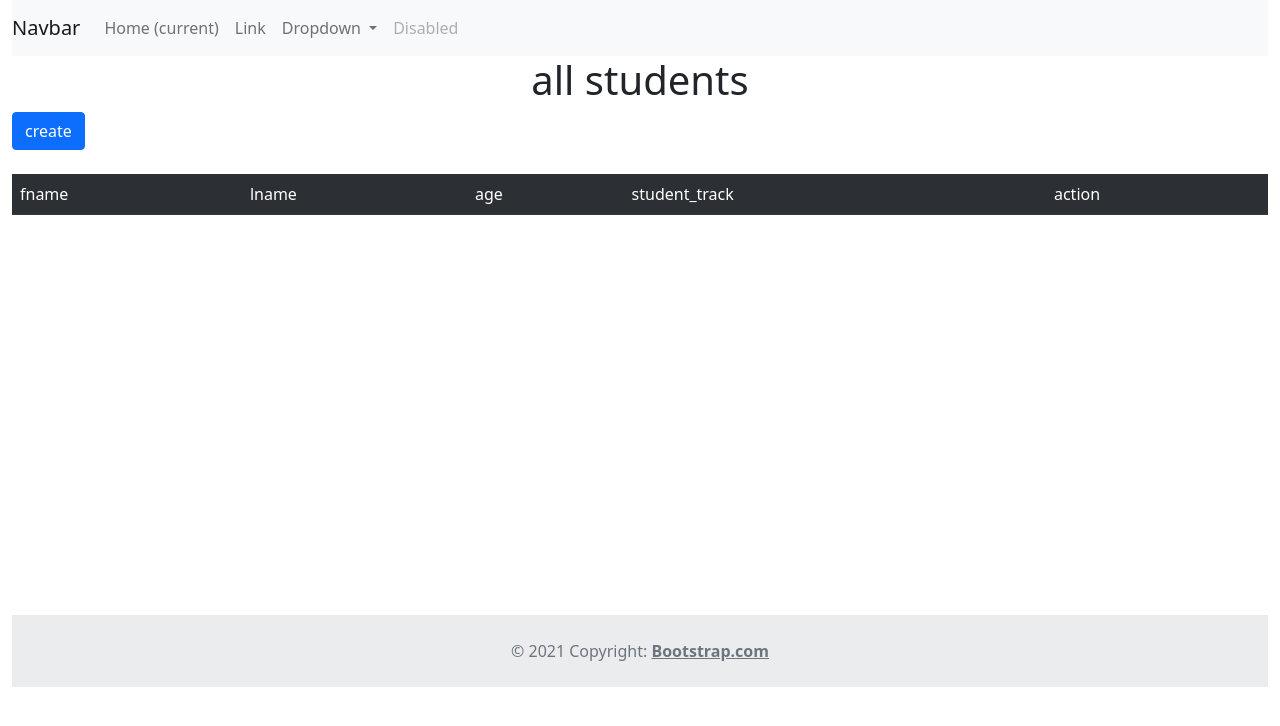
After one commit to IslamAhmed0/lab_one_django, a Django app: page /courses/ in a window 1280 px wide. The commit adds this page. Shown: the top 726 px of the page. Run offline with Django 3.2, Linux system fonts and the light colour scheme; data that the repository does not hold is empty.

Commit message:
lab-3 and lab-2

```diff
--- a/courses/models.py
+++ b/courses/models.py
@@ -13,6 +13,8 @@ class Student(models.Model):
     fname = models.CharField(max_length = 50, null=True, default='someone')
     lname = models.CharField(max_length=50, null=True, default='someone')
     age = models.IntegerField()
+    email = models.EmailField()
+    img = models.ImageField()
     #relastion with track
     student_track = models.ForeignKey(Track, on_delete=models.CASCADE)
 
--- /dev/null
+++ b/courses/templates/base.html
@@ -0,0 +1,72 @@
+
+{%load static %}
+<!DOCTYPE html>
+<html lang="en">
+<head>
+    <meta charset="UTF-8">
+    <meta name="viewport" content="width=device-width, initial-scale=1.0">
+    <title>Document</title>
+    <link href="https://cdn.jsdelivr.net/npm/bootstrap@5.0.1/dist/css/bootstrap.min.css" rel="stylesheet" integrity="sha384-+0n0xVW2eSR5OomGNYDnhzAbDsOXxcvSN1TPprVMTNDbiYZCxYbOOl7+AMvyTG2x" crossorigin="anonymous">
+
+  <link rel="stylesheet" href="{% static 'css/style.css' %}">
+</head>
+<body>
+
+<div class="container-fluid">
+  <header>
+        <nav class="navbar navbar-expand-lg navbar-light bg-light">
+  <a class="navbar-brand" href="#">Navbar</a>
+  <button class="navbar-toggler" type="button" data-toggle="collapse" data-target="#navbarSupportedContent" aria-controls="navbarSupportedContent" aria-expanded="false" aria-label="Toggle navigation">
+    <span class="navbar-toggler-icon"></span>
+  </button>
+
+  <div class="collapse navbar-collapse" id="navbarSupportedContent">
+    <ul class="navbar-nav mr-auto">
+      <li class="nav-item active">
+        <a class="nav-link" href="#">Home <span class="sr-only">(current)</span></a>
+      </li>
+      <li class="nav-item">
+        <a class="nav-link" href="#">Link</a>
+      </li>
+      <li class="nav-item dropdown">
+        <a class="nav-link dropdown-toggle" href="#" id="navbarDropdown" role="button" data-toggle="dropdown" aria-haspopup="true" aria-expanded="false">
+          Dropdown
+        </a>
+        <div class="dropdown-menu" aria-labelledby="navbarDropdown">
+          <a class="dropdown-item" href="#">Action</a>
+          <a class="dropdown-item" href="#">Another action</a>
+          <div class="dropdown-divider"></div>
+          <a class="dropdown-item" href="#">Something else here</a>
+        </div>
+      </li>
+      <li class="nav-item">
+        <a class="nav-link disabled" href="#">Disabled</a>
+      </li>
+    </ul>
+
+  </div>
+</nav>
+    </header>
+
+    {% block content %} {% endblock %}
+
+
+
+        <!-- Footer -->
+<!-- Footer -->
+<footer style="margin-top: 400px" class="text-center  text-lg-start bg-light text-muted">
+
+  <!-- Copyright -->
+  <div class="text-center p-4" style="background-color: rgba(0, 0, 0, 0.05);">
+    © 2021 Copyright:
+    <a class="text-reset fw-bold" href="https://mdbootstrap.com/">Bootstrap.com</a>
+  </div>
+  <!-- Copyright -->
+</footer>
+
+</div>
+
+
+
+</body>
+</html>
--- a/courses/templates/index.html
+++ b/courses/templates/index.html
@@ -1,17 +1,54 @@
-<!DOCTYPE html>
-<html lang="en">
-<head>
-    <meta charset="UTF-8">
-    <meta name="viewport" content="width=device-width, initial-scale=1.0">
-    <title>Document</title>
-</head>
-<body>
-    <ul>
+{% extends './base.html' %}
 
-    {% for book in books %}
-         <ul><a href="{% url 'book' book.id %}">{{book.name}}</a></ul>
+
+{%load static %}
+
+
+{% block content %}
+<h1 class="text-center">all students</h1>
+<a class="btn btn-primary" href="create">create</a><br><br>
+<table class="table table-dark table-striped">
+
+            <tr>
+
+                <td>fname</td>
+                <td>lname</td>
+                <td>age</td>
+
+                <td>student_track</td>
+                <td>action</td>
+
+            </tr>
+            <tr>
+              {% for student in students %}
+                <tr>
+
+         <td><a href="{{student.id}}">{{student.fname}}</a></td>
+         <td>{{student.lname}}</td>
+         <td>{{student.age}}</td>
+<!--             <td>{{student.id}}</td>-->
+
+         <td>{{student.student_track}}</td>
+
+    <td>
+        <form method="delete" action="delete/{{student.id}}" style="display:inline-block;">
+            <input class="btn btn-primary" type="submit" value="Delete"/>
+
+        </form>
+
+               <form method="edit" action="edit/{{student.id}}" style="display:inline-block">
+                        <input class="btn btn-danger" type="submit" value="edit"/>
+
+        </form>
+    </td>
+<!--                <td><button class="btn btn-primary"><a href="">delete</a></button> <button class="btn btn-primary">edit</button></td>-->
+
+           </tr>
+
+
     {% endfor %}
 
-</ul>
-</body>
-</html>
+
+
+</table>
+{% endblock %}
--- a/courses/urls.py
+++ b/courses/urls.py
@@ -1,12 +1,17 @@
 from django.urls import path
-# from courses.views import show_all, book
+from courses.views import show_all, book,delete,create,edit
 
 
 
 
 
-#
-# urlpatterns = [
-#     path('',show_all),
-#     path('/<id>', book, name='book'),
-# ]
+
+urlpatterns = [
+    path('',show_all),
+    path('create', create),
+
+    path('<id>', book),
+    path('delete/<id>', delete),
+    path('edit/<id>', edit),
+
+]
--- a/courses/views.py
+++ b/courses/views.py
@@ -1,5 +1,6 @@
-from django.shortcuts import render
+from django.shortcuts import render,redirect
 from  django.http import HttpResponse
+from courses.models import Student,Track
 # Create your views here.
 # books = [{"name": "Php", "Author": "Ahmed", "details": "about php languages", "image": "one.jpeg", "id": "1"},
 #          {"name": "Python", "Author": "Mohamed", "details": "about Python languages", "image": "two.jpg", "id": "2"},
@@ -7,16 +8,60 @@ from  django.http import HttpResponse
 #           "image": "one.jpg", "id": "3"},
 #          {"name": "ITI", "Author": "Noura", "details": "life_in_iti", "image": "two.jpeg", "id": "4"}
 #          ]
-#
-#
-# def show_all(req):
-#     # for book in books:
-#     context = {"books": books}
-#     return render(req, 'index.html', context)
-#
-#
-# def book (req, id):
-#     for book in books:
-#         if book["id"] == id:
-#             context={"book":book}
-#     return render (req, "book.html", context)
+from courses.form import StudentModelForm,StudentForm
+
+
+def show_all(req):
+
+    student = Student.objects.all()
+    # for book in books:
+    context = {"students": student}
+    return render(req, 'index.html', context)
+
+
+def book (req, id):
+    students = Student.objects.filter(id=id)
+
+    context={"student":students[0]}
+    return render (req, "book.html", context)
+
+def delete(req, id):
+    student= Student.objects.get(id=id)
+    student.delete()
+    return redirect('/courses')
+
+
+
+def create(req):
+    if req.method == 'GET':
+      form =StudentModelForm()
+      context={
+          "form":form
+      }
+      return render(req,"create.html" ,context)
+    elif req.method == 'POST':
+        form=StudentModelForm(req.POST)
+        form.save()
+        # print(req)
+        # student= Student()
+        # student.fname = req.POST.get('fname')
+        # student.lname = req.POST.get('lname')
+        # student.age = req.POST.get('age')
+        # student.track_id = req.POST.get('student_track')
+        # student.save()
+
+        return redirect('/courses')
+
+def edit(req,id):
+      st =Student.objects.get(id=id)
+      form = StudentModelForm(instance= st)
+
+      if req.method == 'POST':
+          form = StudentModelForm(req.POST,instance= st)
+          form.save()
+          return redirect('/courses')
+
+      context = {
+            "form": form
+     }
+      return render(req, "create.html", context)
--- a/testone/settings.py
+++ b/testone/settings.py
@@ -11,8 +11,14 @@ https://docs.djangoproject.com/en/3.2/ref/settings/
 """
 
 from pathlib import Path
+
+
 import pymysql
 pymysql.install_as_MySQLdb()
+
+
+
+
 # Build paths inside the project like this: BASE_DIR / 'subdir'.
 BASE_DIR = Path(__file__).resolve().parent.parent
 
--- a/testone/urls.py
+++ b/testone/urls.py
@@ -18,5 +18,6 @@ from django.urls import path,include
 
 urlpatterns = [
     path('admin/', admin.site.urls),
-    # path('courses/', include("courses.urls"))
+    path('courses/', include("courses.urls")),
+
 ]
```
Also changed, not shown: courses/admin.py (+6 -2 lines), courses/form.py (added, +40 -0 lines), courses/templates/book.html (+33 -17 lines), courses/templates/create.html (added, +24 -0 lines), courses/templates/new_student.html (added, +16 -0 lines), 7dfbbaff-d974-457d-af07-eae0eed553e1.jpeg (added), courses/migrations/0002_student_email.py (added), courses/migrations/0003_student_img.py (added), pexels-photo-6619945.jpeg (added), pexels-photo-7218689.jpeg (added).
